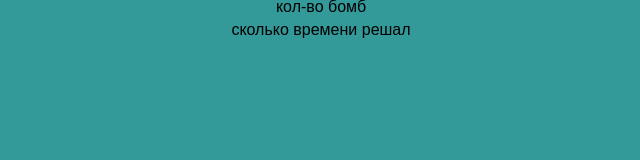
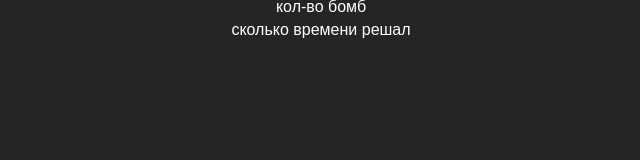
Before and after one commit to DanilChugaev/sapper, a website built with webpack: page src/index.html in a window 1280 px wide. Both pictures are taken after a click on the button "Играть". Shown: the whole page, without its empty margins (319-959 px from the left). Built offline with nearby package versions, Linux system fonts and the light colour scheme.

Commit message:
release level builder

```diff
--- /dev/null
+++ b/src/builder/constants.ts
@@ -0,0 +1,19 @@
+import { AreaStructure } from "./types";
+
+/**
+ * Относительные координаты соседних ячеек области
+ *
+ * #1#2#3#
+ * #8-+-4#
+ * #7#6#5#
+ */
+export const AREA_STRUCTURE: AreaStructure = {
+    0: { x: -1, y: -1 },
+    1: { x: 0, y: -1 },
+    2: { x: 1, y: -1 },
+    3: { x: 1, y: 0 },
+    4: { x: 1, y: 1 },
+    5: { x: 0, y: 1 },
+    6: { x: -1, y: 1 },
+    7: { x: -1, y: 0 },
+}
--- /dev/null
+++ b/src/builder/index.ts
@@ -0,0 +1,170 @@
+import { Complexity, ComplexityList, GameSettings } from "../settings/types";
+import { AreaStructure, MapStructure, SystemBuilder } from "./types";
+import { AREA_STRUCTURE } from "./constants";
+import { RandomGenerator } from "../generator/types";
+
+export class LevelBuilder implements SystemBuilder {
+    constructor(
+        private generator: RandomGenerator,
+    ) {}
+
+    /**
+     * Билдит уровень
+     *
+     * @param {GameSettings} settings - настройки игры
+     *
+     * @returns {MapStructure}
+     */
+    public build(settings: GameSettings): MapStructure {
+        const selectedLevel = this.getSelectedLevel(settings.levels);
+        const map = this.generateMapStructure(settings.canvasSize, selectedLevel);
+
+        return map;
+    }
+
+    /**
+     * Возвращает выбранный уровень сложности из списка
+     *
+     * @param {ComplexityList} levels - список уровней сложности
+     *
+     * @returns {Complexity}
+     */
+    private getSelectedLevel(levels: ComplexityList): Complexity {
+        let selectedLevel: Complexity;
+
+        for (let key in levels) {
+            // @ts-ignore
+            if (levels[key].selected) {
+                // @ts-ignore
+                selectedLevel = levels[key];
+            }
+        }
+
+        return selectedLevel;
+    }
+
+    /**
+     * Генерирует структуру поля для выбранного уровня сложности
+     *
+     * @param {Size} canvasSize - размер канваса в пикселях
+     * @param {number} fieldSize - размер игрового поля в клетках
+     * @param {number} bombCount - количество бомб на игровом поле
+     *
+     * @returns {MapStructure}
+     */
+    private generateMapStructure(canvasSize: Size, { fieldSize, bombCount }: Complexity): MapStructure {
+        const mapStructure: any = {
+            pixelsCountInCell: canvasSize.width / fieldSize,
+            bombCount,
+            cells: {},
+        };
+
+        const bombPositions: number[] = this.generateRandomBombPositions(bombCount, fieldSize * fieldSize);
+
+        for (let y = 0; y < fieldSize; y++) {
+            for (let x = 0; x < fieldSize; x++) {
+                if (!mapStructure.cells[y]) {
+                    mapStructure.cells[y] = {};
+                }
+
+                const hasBomb: boolean = bombPositions.includes(x + y * fieldSize);
+                const area: AreaStructure = this.generateCellArea({ x, y });
+
+                const cellStructure: any = {
+                    x, y,
+                    area,
+                }
+
+                if (hasBomb) {
+                    cellStructure.hasBomb = hasBomb;
+                } else {
+                    cellStructure.value = this.calcBombsAroundCells(area, bombPositions, fieldSize);
+                }
+
+                mapStructure.cells[y][x] = cellStructure;
+            }
+        }
+
+        console.log(mapStructure);
+
+        return mapStructure;
+    }
+
+    /**
+     * Генерирует область ячеек с их координатами вокруг выбранной ячейки на основе ее координат
+     *
+     * @param {number} x - координата 'x' ячейки
+     * @param {number} y - координата 'y' ячейки
+     *
+     * @returns {AreaStructure}
+     */
+    private generateCellArea({ x, y }: Cell): AreaStructure {
+        const area: AreaStructure = {};
+
+        for (let index = 0; index < 8; index++) {
+            /** Проверяем, не выходит ли ячейка за границу поля */
+            // @ts-ignore
+            if (x + AREA_STRUCTURE[index].x < 0 || y + AREA_STRUCTURE[index].y < 0) {
+                continue;
+            }
+
+            // @ts-ignore
+            area[index] = {
+                // @ts-ignore
+                x: x + AREA_STRUCTURE[index].x,
+                // @ts-ignore
+                y: y + AREA_STRUCTURE[index].y,
+            }
+        }
+
+        return area;
+    }
+
+    /**
+     * Генерирует рандомные позиции для расположения бомб на поле
+     *
+     * @param {number} bombCount - количество бомб
+     * @param {number} cellsCount - количество ячеек на поле
+     *
+     * @returns {number[]}
+     */
+    private generateRandomBombPositions(bombCount: number, cellsCount: number): number[] {
+        const bombPositions: number[] = [];
+
+        for (let index = 0; index < bombCount; index++) {
+            let randomPosition: number = this.generator.getRandomArbitrary(1, cellsCount);
+
+            while (bombPositions.includes(randomPosition)) {
+                randomPosition = this.generator.getRandomArbitrary(1, cellsCount);
+            }
+
+            bombPositions.push(randomPosition);
+        }
+
+        return bombPositions.sort((a, b) => a - b);
+    }
+
+    /**
+     * Считает количество бомб вокруг ячейки
+     *
+     * @param {AreaStructure} area
+     * @param {number[]} bombPositions
+     * @param {number} fieldSize
+     *
+     * @returns {number}
+     */
+    private calcBombsAroundCells(area: AreaStructure, bombPositions: number[], fieldSize: number): number {
+        let result: number = 0;
+
+        for (let key in area) {
+            // @ts-ignore
+            const cell = area[key];
+
+            if (bombPositions.includes(cell.x + cell.y * fieldSize)) {
+                result += 1;
+            }
+        }
+
+        return result;
+    }
+}
--- /dev/null
+++ b/src/builder/types.ts
@@ -0,0 +1,25 @@
+import { GameSettings } from "../settings/types";
+
+export type MapStructure = any;
+
+export interface SystemBuilder {
+    /**
+     * Билдит уровень
+     *
+     * @param {GameSettings} settings - настройки игры
+     *
+     * @returns {MapStructure}
+     */
+    build(settings: GameSettings): any;
+}
+
+export type AreaStructure = {
+    0?: Cell,
+    1?: Cell,
+    2?: Cell,
+    3?: Cell,
+    4?: Cell,
+    5?: Cell,
+    6?: Cell,
+    7?: Cell,
+}
--- a/src/game/index.ts
+++ b/src/game/index.ts
@@ -1,3 +1,4 @@
+import { SystemBuilder } from '../builder/types';
 import { ElementSource } from '../dom/types';
 import { Drawer } from '../drawer/types';
 import { GameSettings } from '../settings/types';
@@ -8,29 +9,33 @@ export class Sapper implements Game {
     private button: Nullable<HTMLElement> = null;
     private gameContainer: Nullable<HTMLElement> = null;
     private canvas: Nullable<HTMLElement> = null;
-    private levels: any;
 
     constructor(
         private settings: GameSettings,
         private drawer: Drawer,
         private elementSource: ElementSource,
+        private builder: SystemBuilder,
     ) {
         this.select = <HTMLSelectElement>elementSource.getElement('select-level');
         this.button = elementSource.getElement('start-game');
         this.gameContainer = elementSource.getElement('game-container');
         this.canvas = elementSource.getElement('canvas');
-
-        this.levels = this.settings.levels;
     }
 
-    public init() {
+    /**
+     * Инициализируем данные игры
+     *
+     * @returns {void}
+     */
+    public init(): void {
         this.elementSource.afterLoad((event: Event) => {
-            for (let key in this.levels) {
+            for (let key in this.settings.levels) {
                 const option = <HTMLOptionElement>this.elementSource.createElement('option');
 
                 option.textContent = key;
                 option.value = key;
-                option.selected = this.levels[key].selected;
+                // @ts-ignore
+                option.selected = this.settings.levels[key].selected;
 
                 this.select.appendChild(option);
             }
@@ -41,8 +46,13 @@ export class Sapper implements Game {
         });
     }
 
-    private start() {
-        // сделать билд уровня
+    /**
+     * Стартуем игру
+     *
+     * @returns {void}
+     */
+    private start(): void {
+        const system = this.builder.build(this.settings);
         this.changeVisibilityElements();
 
         // console.log(this.settings);
@@ -54,15 +64,28 @@ export class Sapper implements Game {
         // });
     }
 
+    /**
+     * Меняет уровень после смены в селекте
+     *
+     * @param {Event} event - DOM событие
+     *
+     * @returns {void}
+     */
     private changeLevel(event: Event): void {
-        for (let key in this.levels) {
-            this.levels[key].selected = false;
+        for (let key in this.settings.levels) {
+            // @ts-ignore
+            this.settings.levels[key].selected = false;
         }
 
         // @ts-ignore
-        this.levels[event.target.value].selected = true;
+        this.settings.levels[event.target.value].selected = true;
     }
 
+    /**
+     * Меняет видимость игровых элементов на странице
+     *
+     * @returns {void}
+     */
     private changeVisibilityElements(): void {
         this.button.style.display = 'none';
         this.select.style.display = 'none';
--- a/src/game/types.ts
+++ b/src/game/types.ts
@@ -1,3 +1,8 @@
 export interface Game {
+    /**
+     * Инициализируем данные игры
+     *
+     * @returns {void}
+     */
     init(): void;
 }
--- /dev/null
+++ b/src/generator/index.ts
@@ -0,0 +1,31 @@
+import { RandomGenerator } from "./types";
+
+export class Generator implements RandomGenerator {
+    constructor(
+        private getRandom: Function,
+        private getFloor: Function,
+    ) {}
+
+    /**
+     * Возвращает рандомное целое число в определенном промежутке
+     *
+     * @param {number} min - минимальное число промежутка
+     * @param {number} max - максимальное число промежутка
+     *
+     * @returns {number}
+     */
+    public getRandomArbitrary(min: number, max: number): number {
+        return this.getFloorNumber(this.getRandom() * (max - min)) + min;
+    }
+
+    /**
+     * Округляет число до целого
+     *
+     * @param {number} n - исходное число
+     *
+     * @returns {number}
+     */
+    private getFloorNumber(n: number): number {
+        return this.getFloor(n);
+    }
+}
--- /dev/null
+++ b/src/generator/types.ts
@@ -0,0 +1,11 @@
+export interface RandomGenerator {
+    /**
+     * Возвращает рандомное целое число в определенном промежутке
+     *
+     * @param {number} min - минимальное число промежутка
+     * @param {number} max - максимальное число промежутка
+     *
+     * @returns {number}
+     */
+    getRandomArbitrary(min: number, max: number): number;
+}
--- a/src/index.html
+++ b/src/index.html
@@ -1,5 +1,5 @@
 <!DOCTYPE html>
-<html lang="en">
+<html lang="ru">
 <head>
   <meta charset="UTF-8">
   <meta name="viewport" content="width=device-width, initial-scale=1.0">
@@ -25,7 +25,11 @@
       flex-direction: column;
       justify-content: center;
       align-items: center;
-      background-color: #339999;
+      background-color: rgba(33,33,33,0.98);
+    }
+
+    .title {
+      color: #fff;
     }
 
     .canvas {
@@ -60,6 +64,7 @@
       display: none;
       flex-direction: column;
       align-items: center;
+      color: #fff;
     }
 
     .game__count-bomb {
@@ -73,7 +78,7 @@
   </style>
 </head>
 <body>
-  <h1>Сапер</h1>
+  <h1 class="title">Сапер</h1>
   <button type="button" id="start-game" class="start-game">Играть</button>
   <select name="level" id="select-level" class="select-level"></select>
 
--- a/src/index.ts
+++ b/src/index.ts
@@ -1,7 +1,9 @@
+import { LevelBuilder } from "./builder/index";
 import { CanvasContextProvider } from "./context/index";
 import { DomSource } from "./dom/index";
 import { CanvasDrawer } from "./drawer/index";
 import { Sapper } from "./game/index";
+import { Generator } from "./generator/index";
 import { settings } from "./settings/index";
 
 const pixelRatioSource = {
@@ -11,6 +13,8 @@ const pixelRatioSource = {
 const domSource = new DomSource(window);
 const contextProvider = new CanvasContextProvider(domSource, pixelRatioSource, settings);
 const drawer = new CanvasDrawer(contextProvider);
-const sapper = new Sapper(settings, drawer, domSource);
+const generator = new Generator(Math.random, Math.floor);
+const builder = new LevelBuilder(generator);
+const sapper = new Sapper(settings, drawer, domSource, builder);
 
 sapper.init();
--- a/src/settings/index.ts
+++ b/src/settings/index.ts
@@ -1,9 +1,10 @@
 import { GameSettings } from "./types";
 import { levels } from "./levels";
 
+/** Основные настройки игры */
 export const settings: GameSettings = {
     canvasSize: {
-        width: 600,
+        width: 800,
         height: 800,
     },
     levels,
--- a/src/settings/levels.ts
+++ b/src/settings/levels.ts
@@ -1,58 +1,41 @@
 import { ComplexityList } from "./types";
 
+/** Список уровней сложности игры */
 export const levels: ComplexityList = {
     beginner: {
         name: 'beginner',
         bombCount: 10,
-        fieldSize: {
-            width: 10,
-            height: 20,
-        },
+        fieldSize: 20,
         selected: false,
     },
     easy: {
         name: 'easy',
         bombCount: 15,
-        fieldSize: {
-            width: 5,
-            height: 10,
-        },
+        fieldSize: 10,
         selected: true,
     },
     medium: {
         name: 'medium',
         bombCount: 40,
-        fieldSize: {
-            width: 10,
-            height: 20,
-        },
+        fieldSize: 10,
         selected: false,
     },
     hard: {
         name: 'hard',
         bombCount: 100,
-        fieldSize: {
-            width: 20,
-            height: 30,
-        },
+        fieldSize: 20,
         selected: false,
     },
     huge: {
         name: 'huge',
         bombCount: 220,
-        fieldSize: {
-            width: 30,
-            height: 50,
-        },
+        fieldSize: 32,
         selected: false,
     },
     extreme: {
         name: 'extreme',
         bombCount: 150,
-        fieldSize: {
-            width: 20,
-            height: 30,
-        },
+        fieldSize: 20,
         selected: false,
     },
 }
--- a/src/settings/types.ts
+++ b/src/settings/types.ts
@@ -12,7 +12,7 @@ export type ComplexityList = {
 export type Complexity = {
     name: string;
     bombCount: number,
-    fieldSize: Size,
+    fieldSize: number,
     selected: Boolean,
 };
 
```
